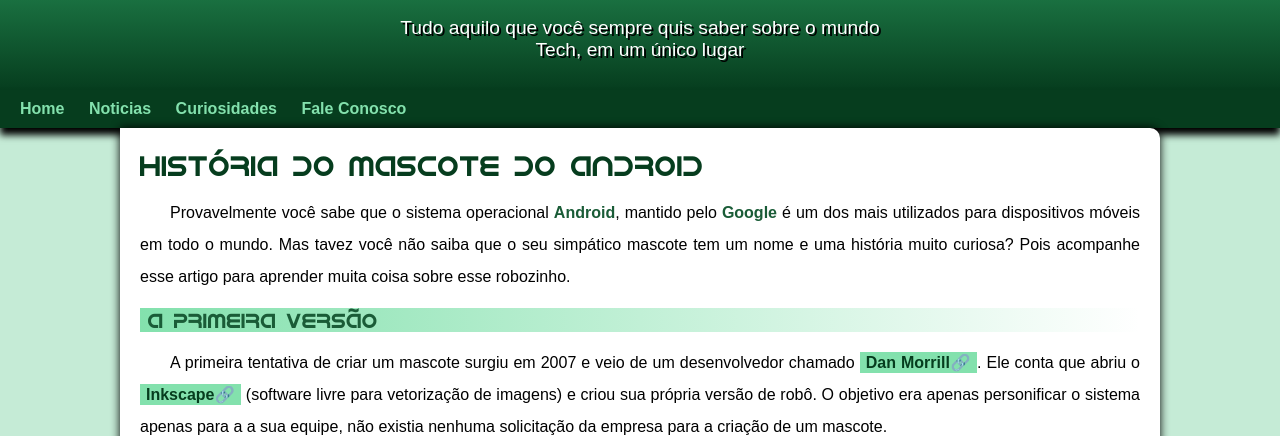
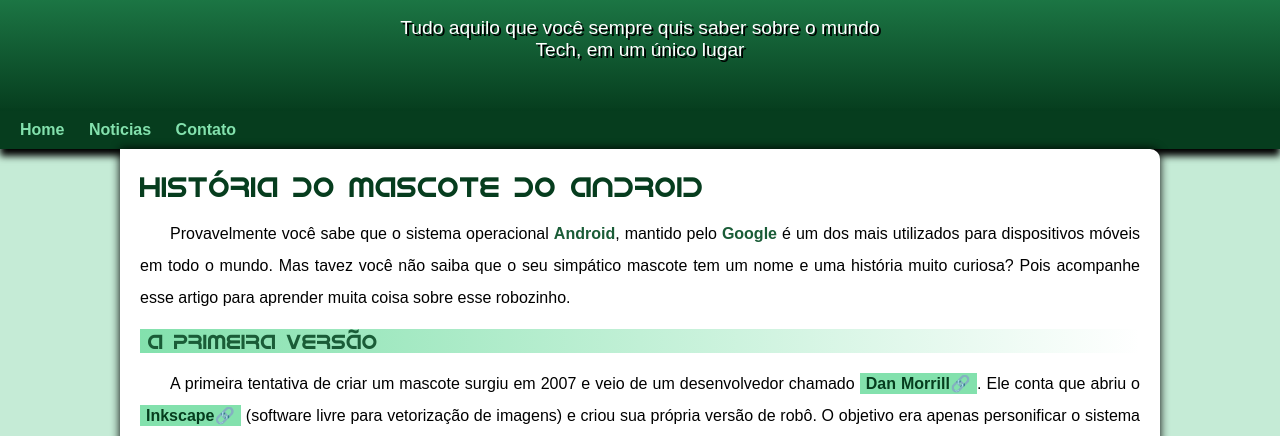
Before and after one commit to Caio-AleSilva/projeto-android, a plain HTML site: page index.html in a window 1280 px wide. Shown: the part 100-536 px from the top of the page. Drawn offline with Linux system fonts and the light colour scheme.

Commit message:
Problema de padding corrigido.

```diff
--- a/estilo/style.css
+++ b/estilo/style.css
@@ -64,7 +64,7 @@
     padding-right: 10px;
     padding-left: 10px;
     margin: auto;
-    margin-bottom: 20px;
+    padding-bottom: 50px;
     text-shadow: 2px 2px 0px black;
 
 }
--- a/index.html
+++ b/index.html
@@ -16,8 +16,7 @@
     <nav>
         <a href="Home">Home</a>
         <a href="Noticias">Noticias</a>
-        <a href="Curiosidades">Curiosidades</a>
-        <a href="Fale Conosco">Fale Conosco</a>
+        <a href="Fale Conosco">Contato</a>
     </nav>
     <main>
         <section id="historia">
```
